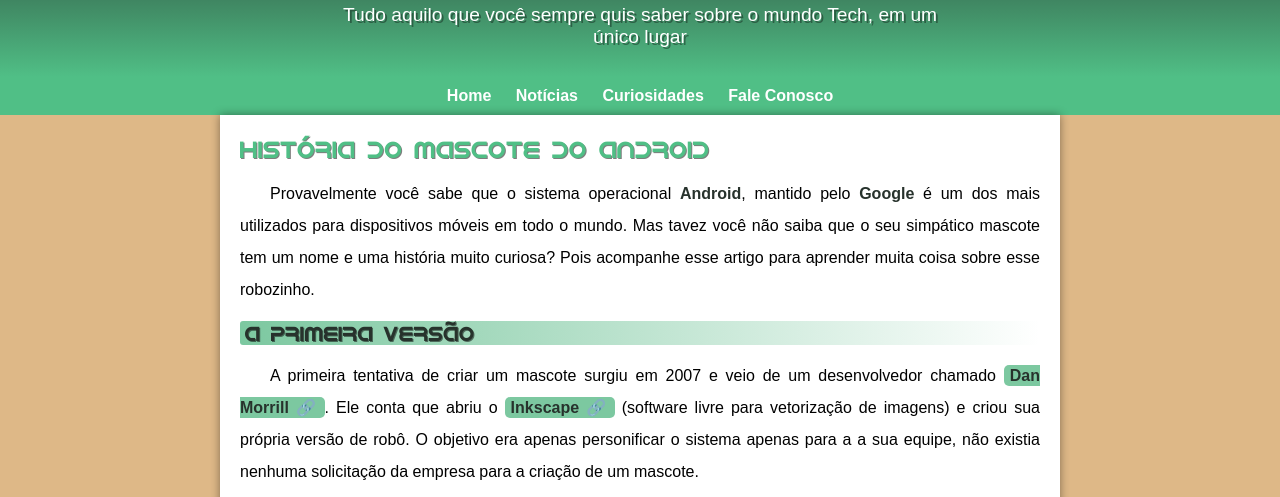
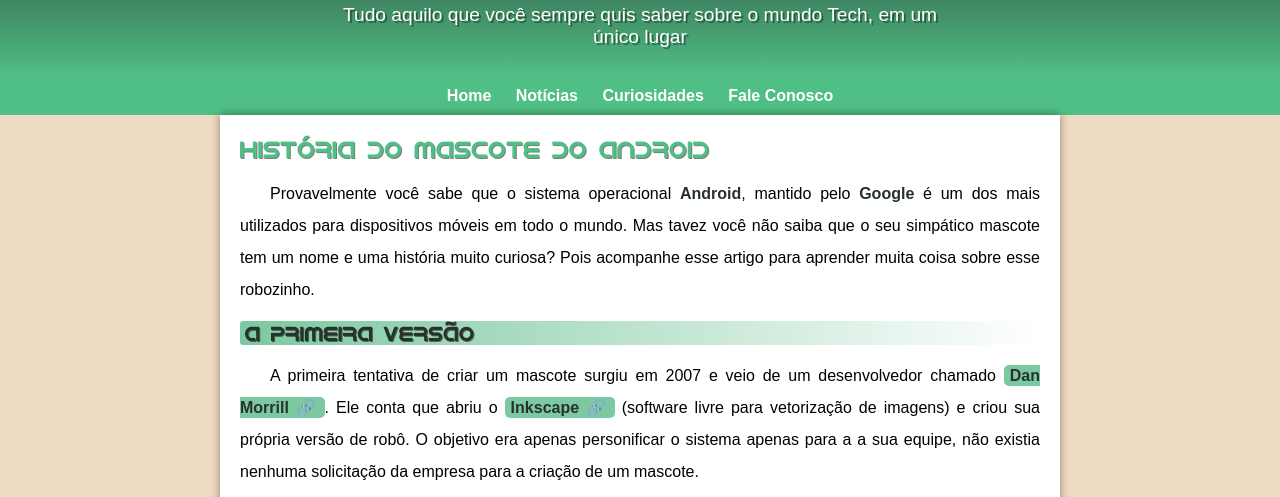
Before and after one commit to GuilhermeGuimaraesDeMedeiros/html5-css3, a plain HTML site: page desafios/des10/index.html in a window 1280 px wide. Shown: the part 113-610 px from the top of the page. Drawn offline with Linux system fonts and the light colour scheme.

Commit message:
Alteração de cor body

```diff
--- a/desafios/des10/estilo/style.css
+++ b/desafios/des10/estilo/style.css
@@ -25,7 +25,7 @@
     padding: 0px;
 }
 body{
-    background-color: burlywood;
+    background-color: rgba(222, 184, 135, 0.493);
     font-family: var(--fonte-padrao);
 }
 a.externo::after{
```
